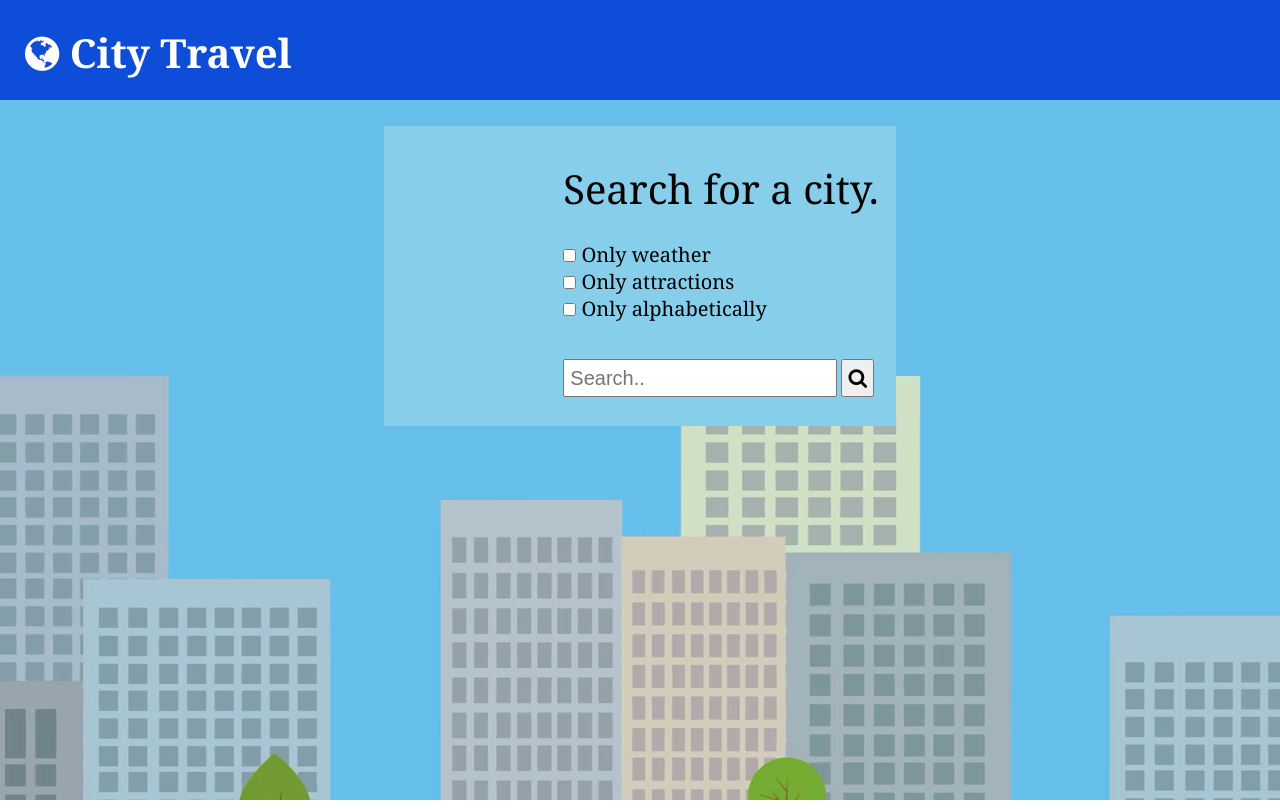
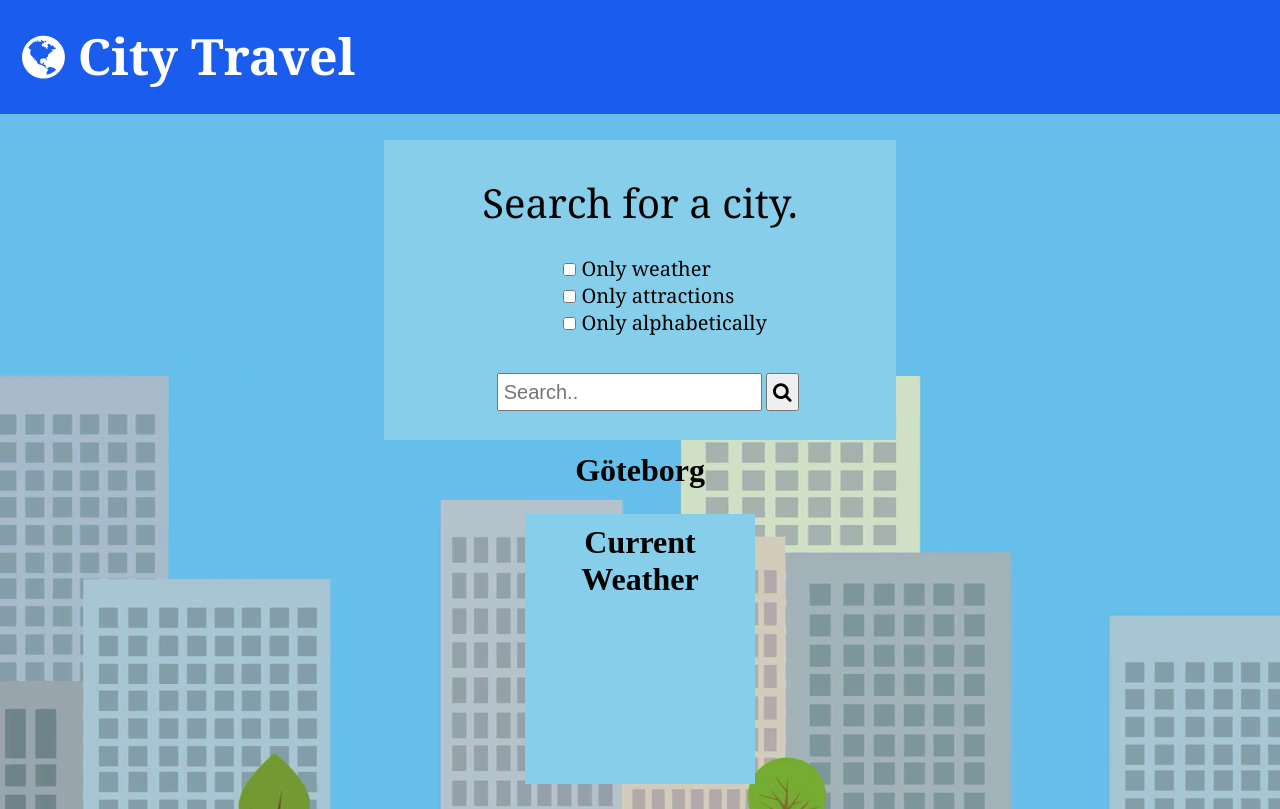
Before and after one commit to JonaJ23/Inlamningsuppgift-2-API, a plain HTML site: page index.html in a window 1280 px wide. Drawn offline with Linux system fonts and the light colour scheme.

Commit message:
Adjustments to CSS and added potential weather-box.

```diff
--- a/index.css
+++ b/index.css
@@ -8,13 +8,30 @@ body {
 }
 
 .header {
-    background-color: rgb(13, 77, 216);
+    overflow: hidden;
+    background-color: #1a5dee;
+    padding: 20px 10px;
+}
+
+.header a {
+    float: left;
     color: white;
+    text-align: center;
+    padding: 12px;
+    text-decoration: none;
     font-family: Cambria, Cochin, Georgia, Times, 'Times New Roman', serif;
-    font-size: 20px;
-    height: 50px;
-    margin: auto;
-    padding: 25px;
+    line-height: 25px;
+    border-radius: 4px;
+    cursor: pointer;
+}
+
+.header a.logo {
+    font-size: 50px;
+    font-weight: bold;
+}
+
+.header a:hover {
+    background-color: #1a4fc2;
 }
 
 
@@ -22,7 +39,7 @@ body {
 /* Search menu */
 
 .search-menu > p {
-    margin-left: 35%;
+    text-align: center;
     font-size: 40px;
     font-family: Cambria, Cochin, Georgia, Times, 'Times New Roman', serif;
     padding-top: 35px;
@@ -38,12 +55,12 @@ body {
 }
 
 .searchBox .search-bar {
-    margin-left: 35%;
     font-size: 20px;
     padding-top: 1%;
     padding-bottom: 1%;
     padding-left: 1%;
-
+    width: 50%;
+    margin-left: 22%;
 }
 
 .search-menu .checkboxes {
@@ -64,3 +81,42 @@ body {
 .searchBox button:hover {
     cursor: pointer;
 }
+
+
+/* Results */
+
+.resultContainer > h1 {
+    text-align: center;
+    margin-top: 1%;
+}
+
+.weatherResult {
+    text-align: center;
+    margin: 25px;
+    margin-left: 41%;
+    margin-right: 41%;
+    -ms-flex-wrap: wrap;
+        flex-wrap: wrap;
+    -webkit-box-pack: justify;
+    -ms-flex-pack: justify;
+        justify-content: space-between;
+    display: flex;
+}
+
+.weatherResult-item {
+    text-align: center;
+    padding: 10px;
+    display: -webkit-box;
+    display: -ms-flexbox;
+    display: flex;
+    background-color: skyblue;
+    width: 350px;
+    height: 250px;
+    -webkit-box-align: center;
+    -ms-flex-align: center;
+        align-items: center;
+    -webkit-box-orient: vertical;
+    -webkit-box-direction: normal;
+    -ms-flex-direction: column;
+        flex-direction: column;
+}
--- a/index.html
+++ b/index.html
@@ -12,7 +12,7 @@
 <body>
 
         <div class="header">
-            <h1><i class="fa fa-globe"></i> City Travel</h1>
+            <a href="index.html" class="logo"> <i class="fa fa-globe"></i> City Travel</a>
         </div>
 
             <div class="search-menu">
@@ -30,13 +30,27 @@
                         <input class="alphaCheck" type="checkbox" id="alphaId" name="alphaName" value="alphaValue">
                         <label class="alphaLbl" for="alphaId">Only alphabetically</label><br><br>
                     </div>
-
+                    <!--Search bar-->
                     <div class="searchBox">
-                        <!--Submit button-->
                         <input class="search-bar" type="text" placeholder="Search.." name="search">
-                        <button id="searchBtn" type="submit" onclick="clickFunction()"><i class="fa fa-search"></i></button>
+                        <button id="searchBtn" type="submit" onclick="searchFunction()"><i class="fa fa-search"></i></button>
                     </div>
                 </form>
             </div>
+
+            <!--Search results-->
+            <div class="resultContainer">
+                <h1>Göteborg</h1>
+                <div class="searchResult">
+                    <!--Weather-->
+                    <div id="weatherResult-Id" class="weatherResult">
+                        <div class="weatherResult-item">
+                            <h1>Current Weather</h1>
+                            <p></p>
+                        </div>
+
+                    </div>
+                </div>
+            </div>
 </body>
 </html>
--- a/main.js
+++ b/main.js
@@ -15,6 +15,9 @@ window.onload = function() {
 };
 
 
+
+
+
 function validateForm() {
     var x = document.forms["searchForm"]["search"].value;
     if (x == "" || x == null) {
```
